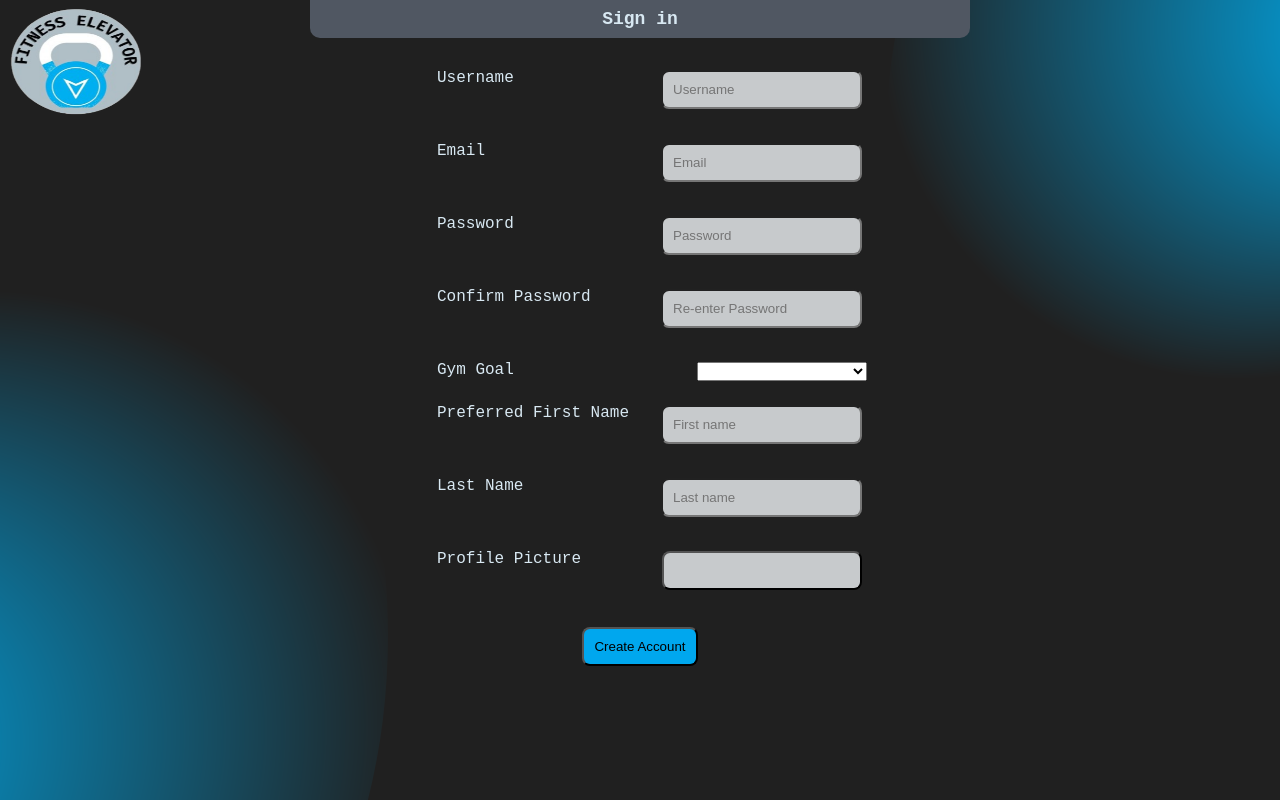
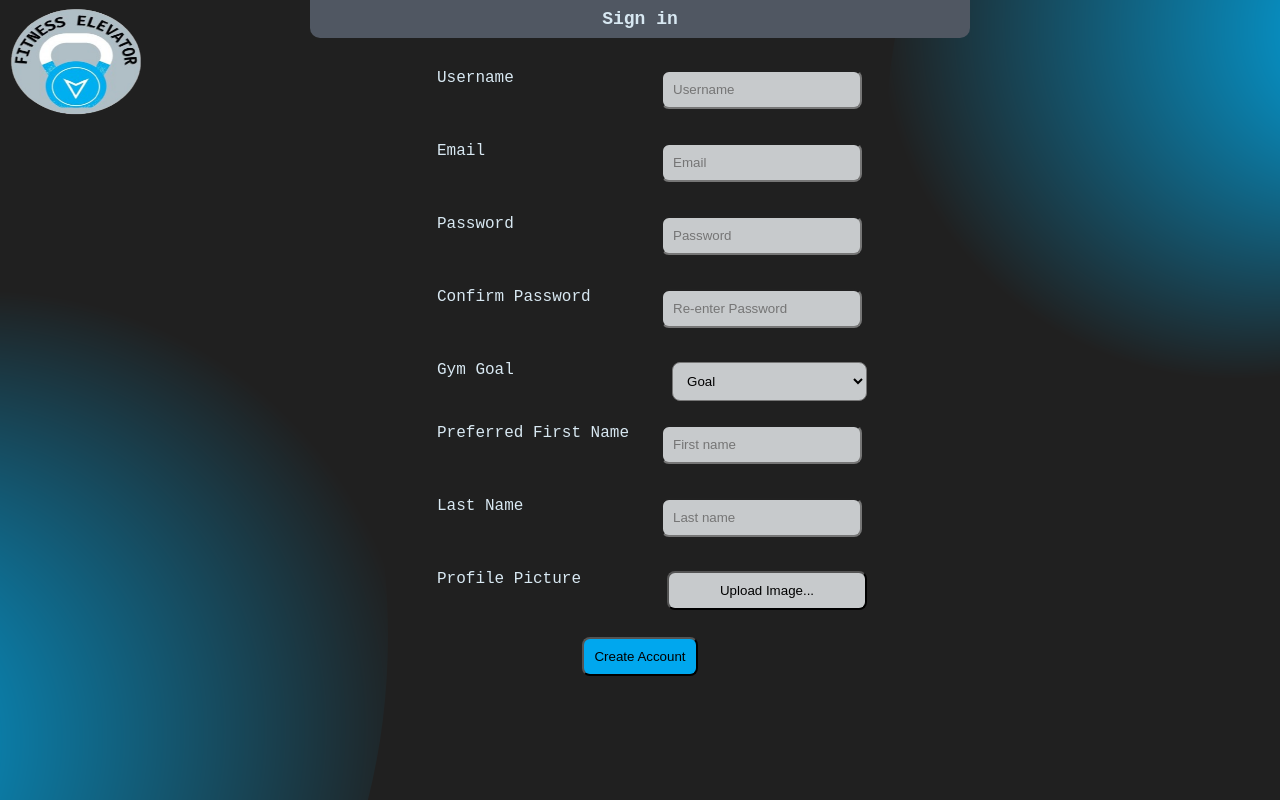
Before and after one commit to LaurenB773/java-finalcapstone-team1, a Vue app in the folder vue/: page /register in a window 1280 px wide. Built offline with nearby package versions, Linux system fonts and the light colour scheme; a web font is replaced by a local one.

Commit message:
Updated UI

```diff
--- a/vue/src/views/RegisterView.vue
+++ b/vue/src/views/RegisterView.vue
@@ -1,63 +1,32 @@
 <template>
-	<div
-		id="register"
-		class="text-center"
-	>
+	<div id="register" class="text-center">
 		<form v-on:submit.prevent="register">
-			<div
-				role="alert"
-				v-if="registrationErrors"
-			>
+			<div role="alert" v-if="registrationErrors">
 				{{ registrationErrorMsg }}
 			</div>
 			<div class="form-input-group">
 				<label for="username">Username</label>
-				<input
-					placeholder="Username"
-					type="text"
-					id="username"
-					v-model="user.username"
-					required
-					autofocus
-				/>
+				<input placeholder="Username" type="text" id="username" v-model="user.username" required autofocus />
 			</div>
 			<div class="form-input-group">
 				<label for="email">Email</label>
-				<input
-					placeholder="Email"
-					type="text"
-					name="email"
-					id="email"
-					v-model="user.email"
-				/>
+				<input placeholder="Email" type="text" name="email" id="email" v-model="user.email" />
 			</div>
 			<div class="form-input-group">
 				<label for="password">Password</label>
-				<input
-					placeholder="Password"
-					type="password"
-					id="password"
-					v-model="user.password"
-					required
-				/>
+				<input placeholder="Password" type="password" id="password" v-model="user.password" required />
 			</div>
 			<div class="form-input-group">
 				<label for="confirmPassword">Confirm Password</label>
-				<input
-					placeholder="Re-enter Password"
-					type="password"
-					id="confirmPassword"
-					v-model="user.confirmPassword"
-					required
-				/>
+				<input placeholder="Re-enter Password" type="password" id="confirmPassword" v-model="user.confirmPassword"
+					required />
 			</div>
 			<div class="form-input-group">
 				<label for="goalSelector">Gym Goal </label>
 				<!--could put gym name here-->
-				<select
-					id="goalSelector"
-					v-model="user.goal"
-				>
+
+				<select id="goalSelector" v-model="user.goal">
+					<option value="" disabled selected hidden>Goal</option>
 					<option value="Weight Loss">Weight Loss</option>
 					<option value="Strength/Muscle Building">Strength/Muscle Building</option>
 					<option value="Aesthetic Body Building">Aesthetic Body Building</option>
@@ -67,37 +36,26 @@
 			</div>
 			<div class="form-input-group">
 				<label for="first-name">Preferred First Name</label>
-				<input
-					placeholder="First name"
-					type="text"
-					id="first-name"
-					v-model="user.firstName"
-				/>
+				<input placeholder="First name" type="text" id="first-name" v-model="user.firstName" />
 			</div>
 			<div class="form-input-group">
 				<label for="last-name">Last Name</label>
-				<input
-					placeholder="Last name"
-					type="text"
-					id="last-name"
-					v-model="user.lastName"
-				/>
+				<input placeholder="Last name" type="text" id="last-name" v-model="user.lastName" />
 			</div>
 
 			<div class="form-input-group">
 				<label for="photo">Profile Picture</label>
-				<input
-					type="button"
-					id="photo"
-					@click="uploadFile"
-					style="width: 200px"
-          :class="user.profilePicture ? 'upload' : ''"
-				/>
+				<button id="photo" @click="uploadFile" class="upload-button" style="cursor: pointer;"
+					:style="user.profilePicture ? 'background-color: var(--color-green);' : ''">{{ user.profilePicture ?
+						'Successfully Uploaded!' : 'Upload Image...' }}</button>
 			</div>
-			<button
-				class="create-user-button"
-				type="submit"
-			>
+
+			<div v-if="user.profilePicture" class="form-input-group">
+				Preview:
+				<img :src="user.profilePicture" alt="profile-picture" />
+			</div>
+
+			<button class="create-user-button" type="submit">
 				Create Account
 			</button>
 		</form>
@@ -111,8 +69,8 @@ import authService from '../services/AuthService'
 import { openUploadModal } from "@bytescale/upload-widget-vue";
 
 const options = {
-  apiKey: "free", // Get API key: https://www.bytescale.com/get-started
-  maxFileCount: 1
+	apiKey: "free", // Get API key: https://www.bytescale.com/get-started
+	maxFileCount: 1
 };
 
 export default {
@@ -225,6 +183,22 @@ label {
 }
 
 .upload {
-  background-color: var(--color-blue);
+	background-color: var(--color-blue);
+}
+
+#goalSelector {
+	outline: none;
+	background-color: hsl(204, 5%, 79%);
+	border-radius: 8px;
+	padding: 10px;
+	width: 195px;
+}
+
+.upload-button {
+	outline: none;
+	background-color: hsl(204, 5%, 79%);
+	border-radius: 8px;
+	padding: 10px;
+	width: 200px;
 }
 </style>
```
